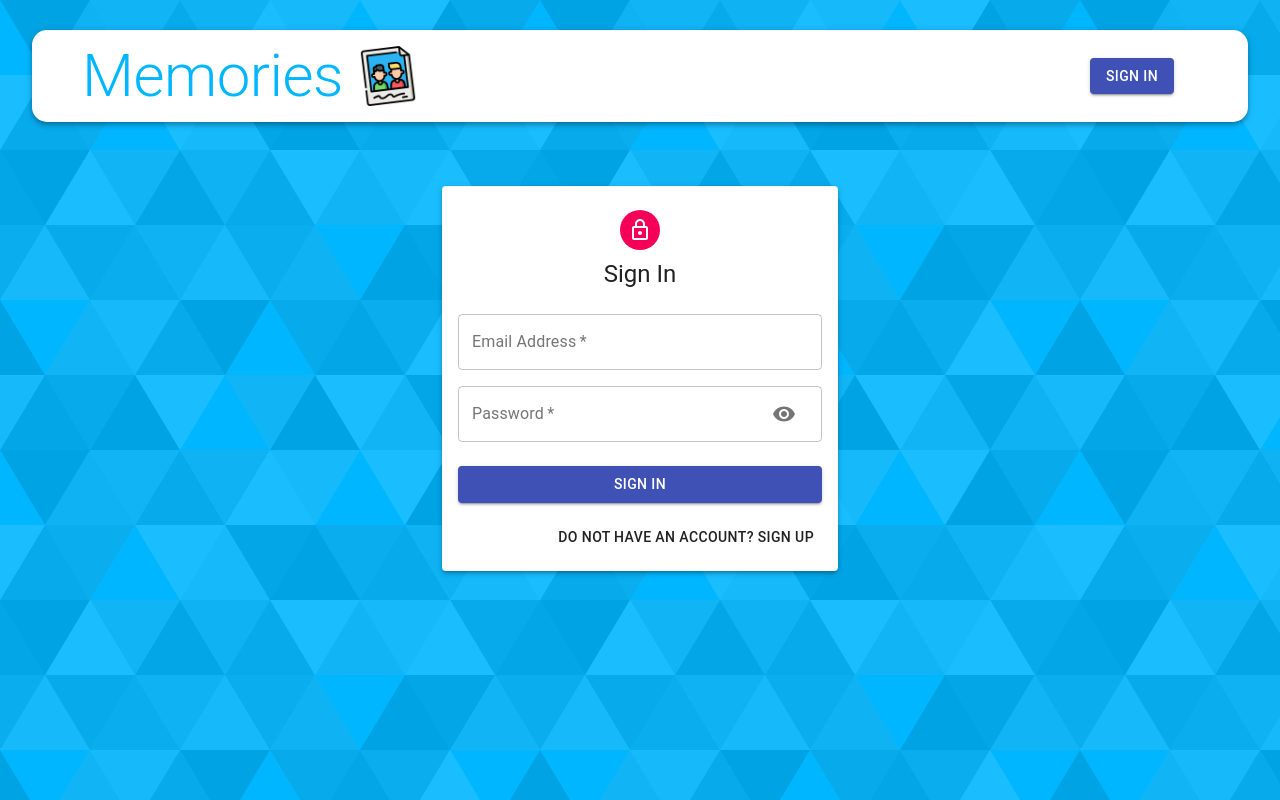
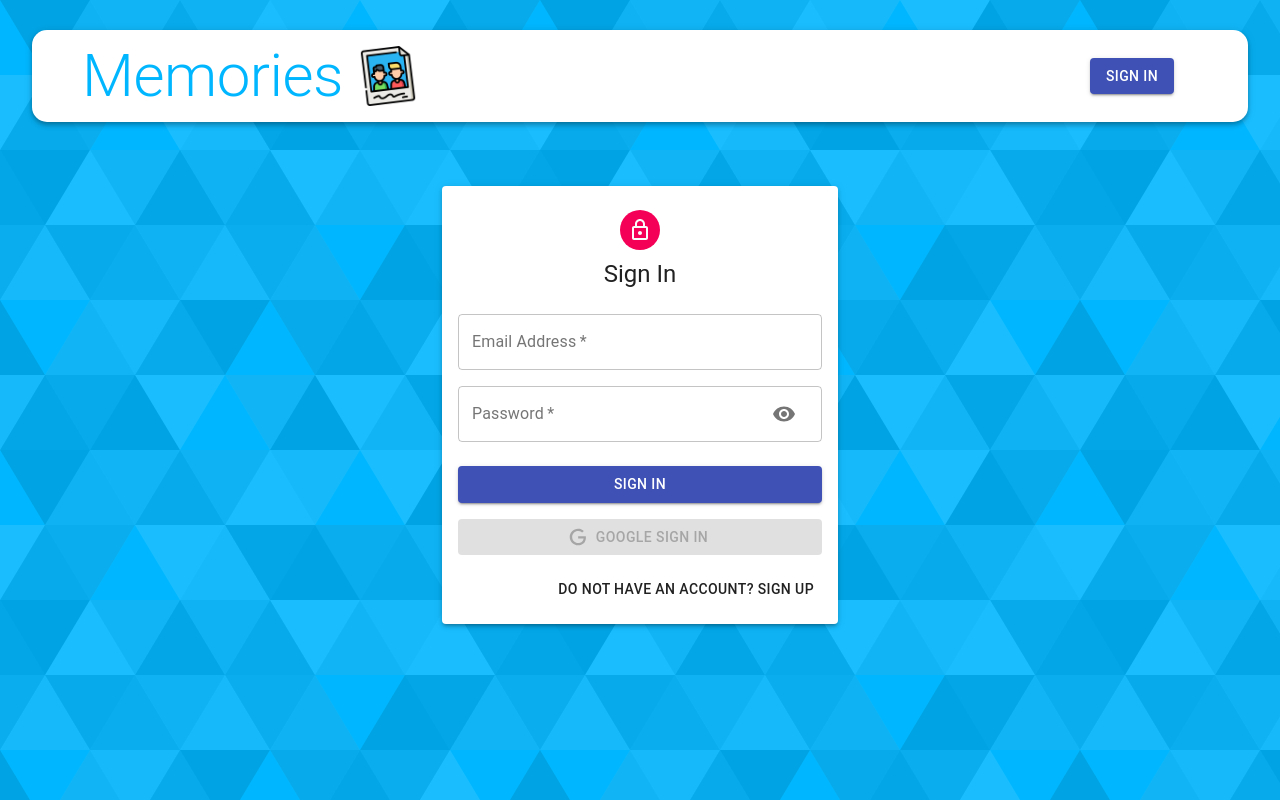
Before and after one commit to sonphan96/memories-app, a React (Create React App) app in the folder client/: page /auth in a window 1280 px wide. Built offline with nearby package versions, Linux system fonts and the light colour scheme.

Commit message:
google Oauth

```diff
--- a/client/src/components/Auth/Auth.js
+++ b/client/src/components/Auth/Auth.js
@@ -7,6 +7,8 @@
 import Input from './Input';
 import { useHistory } from 'react-router-dom';
 import { GoogleLogin } from 'react-google-login';
+import Icon from './icon';
+import { AUTH } from '../../constants/actionTypes';
 
 
 const initialState = { firstName: '', lastName: '', email: '', password: '', confirmPassword: '' };
@@ -34,6 +36,22 @@
     setIsSignup((prevIsSignUp) => !prevIsSignUp );
     setShowPassword(false);
   }
+
+  const googleSuccess = async (res) => {
+    // const result = res?.profileObj;
+    // const token = res?.tokenId;
+
+    // try {
+    //   dispatch({ type: AUTH, data: { result, token } });
+
+    //   history.push('/');
+    // } catch (error) {
+    //   console.log(error);
+    // }
+    console.log(res)
+  };
+
+  const googleError = () => alert('Google Sign In was unsuccessful. Try again later');
 
   return (
     <Container component="main" maxWidth="xs" >
@@ -63,6 +81,17 @@
           <Button type="submit" fullWidth variant="contained" color="primary" className={classes.submit}>
             {isSignup ? 'Sign Up' : 'Sign In'}
           </Button>
+          <GoogleLogin
+            clientId="24473676482-llg4cpkf2krf3k671upptkrj00jb8nae.apps.googleusercontent.com"
+            render={(renderProps) => (
+              <Button className={classes.googleButton} color='secondary' fullWidth onClick={renderProps.onClick} disabled={renderProps.disabled} startIcon={<Icon />} variant="contained">
+                Google Sign In
+              </Button>
+            )}
+            onSuccess={googleSuccess}
+            onFailure={googleError}
+            cookiePolicy="single_host_origin"
+          />
 
           <Grid container justify="flex-end">
             <Grid item>
--- /dev/null
+++ b/client/src/components/Auth/icon.js
@@ -0,0 +1,12 @@
+import React from 'react';
+
+const icon = () => (
+  <svg style={{ width: '20px', height: '20px' }} viewBox="0 0 24 24">
+    <path
+      fill="currentColor"
+      d="M21.35,11.1H12.18V13.83H18.69C18.36,17.64 15.19,19.27 12.19,19.27C8.36,19.27 5,16.25 5,12C5,7.9 8.2,4.73 12.2,4.73C15.29,4.73 17.1,6.7 17.1,6.7L19,4.72C19,4.72 16.56,2 12.1,2C6.42,2 2.03,6.8 2.03,12C2.03,17.05 6.16,22 12.25,22C17.6,22 21.5,18.33 21.5,12.91C21.5,11.76 21.35,11.1 21.35,11.1V11.1Z"
+    />
+  </svg>
+);
+
+export default icon;
--- a/client/src/constants/actionTypes.js
+++ b/client/src/constants/actionTypes.js
@@ -5,3 +5,4 @@
 
 export const FETCH_ALL = 'FETCH_ALL';
 export const LIKE = 'LIKE';
+export const AUTH = 'AUTH';
```
Also changed, not shown: 1 other file (tests, documents, lock files or other folders).
